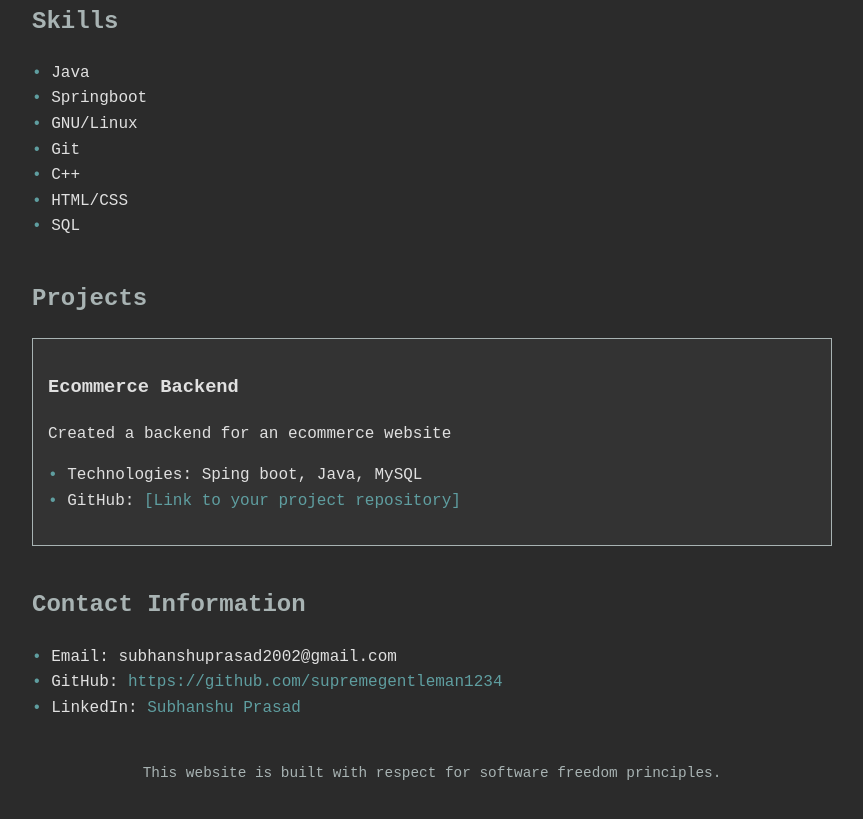
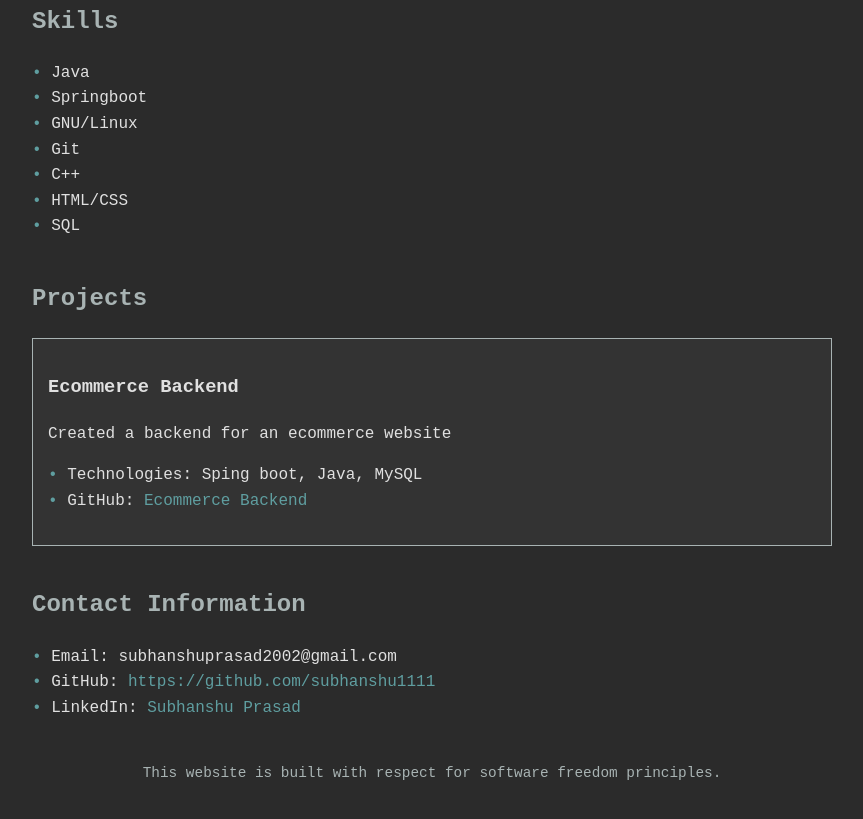
Before and after one commit to subhanshu1111/subhanshu1111.github.io, a plain HTML site: page index.html in a window 1280 px wide. Shown: the part 788-1607 px from the top of the page, without its empty margins (208-1071 px from the left). Drawn offline with Linux system fonts and the light colour scheme.

Commit message:
addedproject

```diff
--- a/index.html
+++ b/index.html
@@ -102,7 +102,7 @@
             <p>Created a backend for an ecommerce website</p>
             <ul>
                 <li>Technologies: Sping boot, Java, MySQL</li>
-                <li>GitHub: <a href="#">[Link to your project repository]</a></li>
+                <li>GitHub: <a href="https://github.com/subhanshu1111/ecommerce-backend-springboot/">Ecommerce Backend</a></li>
             </ul>
         </div>
     </div>
@@ -111,7 +111,7 @@
         <h2>Contact Information</h2>
         <ul>
             <li>Email: subhanshuprasad2002@gmail.com</li>
-            <li>GitHub: <a href="https://github.com/supremegentleman1234">https://github.com/supremegentleman1234</a></li>
+            <li>GitHub: <a href="https://github.com/subhanshu1111">https://github.com/subhanshu1111</a></li>
             <li>LinkedIn: <a href="https://www.linkedin.com/in/subhanshu-prasad-2a40b7203/">Subhanshu Prasad</a></li>
         </ul>
     </div>
```
